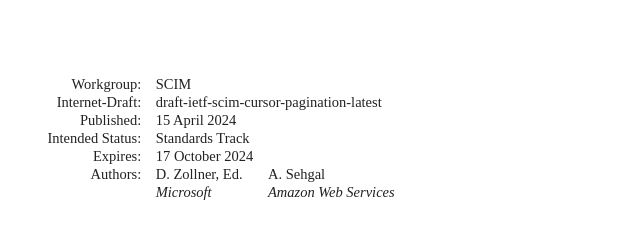
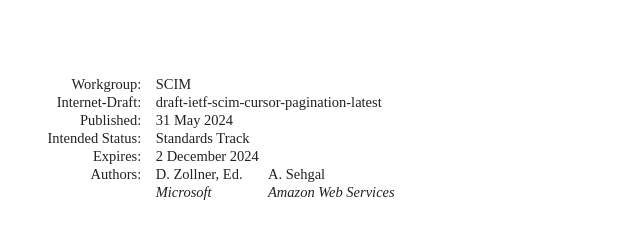
Before and after one commit to ietf-scim-wg/draft-ietf-scim-cursor-pagination, a plain HTML site: page draft-ietf-scim-cursor-pagination.html in a window 1280 px wide. Shown: the top 234 px of the page, 92-732 px from the left. Drawn offline with Linux system fonts and the light colour scheme; a web font is replaced by a local one.

Commit message:
Script updating gh-pages from 55d9c74. [ci skip]

```diff
--- a/draft-ietf-scim-cursor-pagination.html
+++ b/draft-ietf-scim-cursor-pagination.html
@@ -13,19 +13,19 @@ attributes to allow use of cursor-based pagination in SCIM
 implementations that are implemented with existing code bases,
 databases, or APIs where cursor-based pagination is already well established.
     " name="description">
-<meta content="xml2rfc 3.20.1" name="generator">
+<meta content="xml2rfc 3.21.0" name="generator">
 <meta content="Internet-Draft" name="keyword">
 <meta content="SCIM" name="keyword">
 <meta content="draft-ietf-scim-cursor-pagination-latest" name="ietf.draft">
 <!-- Generator version information:
-  xml2rfc 3.20.1
-    Python 3.11.8
+  xml2rfc 3.21.0
+    Python 3.11.9
     ConfigArgParse 1.7
     google-i18n-address 3.1.0
     intervaltree 3.1.0
     Jinja2 3.1.2
     lxml 4.9.3
-    platformdirs 4.2.0
+    platformdirs 4.2.1
     pycountry 22.3.5
     PyYAML 6.0.1
     requests 2.31.0
@@ -1030,11 +1030,11 @@ svg :is([fill="white"], [fill^="#fff"]) {
 <thead><tr>
 <td class="left">Internet-Draft</td>
 <td class="center">SCIM Cursor Pagination</td>
-<td class="right">April 2024</td>
+<td class="right">May 2024</td>
 </tr></thead>
 <tfoot><tr>
 <td class="left">Zollner &amp; Sehgal</td>
-<td class="center">Expires 17 October 2024</td>
+<td class="center">Expires 2 December 2024</td>
 <td class="right">[Page]</td>
 </tr></tfoot>
 </table>
@@ -1047,12 +1047,12 @@ svg :is([fill="white"], [fill^="#fff"]) {
 <dd class="internet-draft">draft-ietf-scim-cursor-pagination-latest</dd>
 <dt class="label-published">Published:</dt>
 <dd class="published">
-<time datetime="2024-04-15" class="published">15 April 2024</time>
+<time datetime="2024-05-31" class="published">31 May 2024</time>
     </dd>
 <dt class="label-intended-status">Intended Status:</dt>
 <dd class="intended-status">Standards Track</dd>
 <dt class="label-expires">Expires:</dt>
-<dd class="expires"><time datetime="2024-10-17">17 October 2024</time></dd>
+<dd class="expires"><time datetime="2024-12-02">2 December 2024</time></dd>
 <dt class="label-authors">Authors:</dt>
 <dd class="authors">
 <div class="author">
@@ -1105,7 +1105,7 @@ databases, or APIs where cursor-based pagination is already well established.<a
         time. It is inappropriate to use Internet-Drafts as reference
         material or to cite them other than as "work in progress."<a href="#section-boilerplate.1-3" class="pilcrow">¶</a></p>
 <p id="section-boilerplate.1-4">
-        This Internet-Draft will expire on 17 October 2024.<a href="#section-boilerplate.1-4" class="pilcrow">¶</a></p>
+        This Internet-Draft will expire on 2 December 2024.<a href="#section-boilerplate.1-4" class="pilcrow">¶</a></p>
 </section>
 </div>
 <div id="copyright">
@@ -1745,7 +1745,7 @@ IANA Considerations<a href="#section-5.5-1" class="pilcrow">¶</a></p>
       <h2 id="name-iana-considerations">
 <a href="#section-6" class="section-number selfRef">6. </a><a href="#name-iana-considerations" class="section-name selfRef">IANA Considerations</a>
       </h2>
-<p id="section-6-1">This specification amends the registry "SCIM Schema URIs for Data Resources" established by <span>[<a href="#RFC7643" class="cite xref">RFC7643</a>]</span>, for the <code>urn:ietf:params:scim:api:messages:2.0:SearchRequest</code> message URI and adds the following new fields:<a href="#section-6-1" class="pilcrow">¶</a></p>
+<p id="section-6-1">This specification requests IANA to amends the registry "SCIM Schema URIs for Data Resources" established by <span>[<a href="#RFC7643" class="cite xref">RFC7643</a>]</span>, for the <code>urn:ietf:params:scim:api:messages:2.0:SearchRequest</code> message URI and adds the following new fields:<a href="#section-6-1" class="pilcrow">¶</a></p>
 <p id="section-6-2">SCIM <code>cursor</code> attribute<a href="#section-6-2" class="pilcrow">¶</a></p>
 <ul class="normal">
 <li class="normal" id="section-6-3.1">
```
Also changed, not shown: draft-ietf-scim-cursor-pagination.txt.
